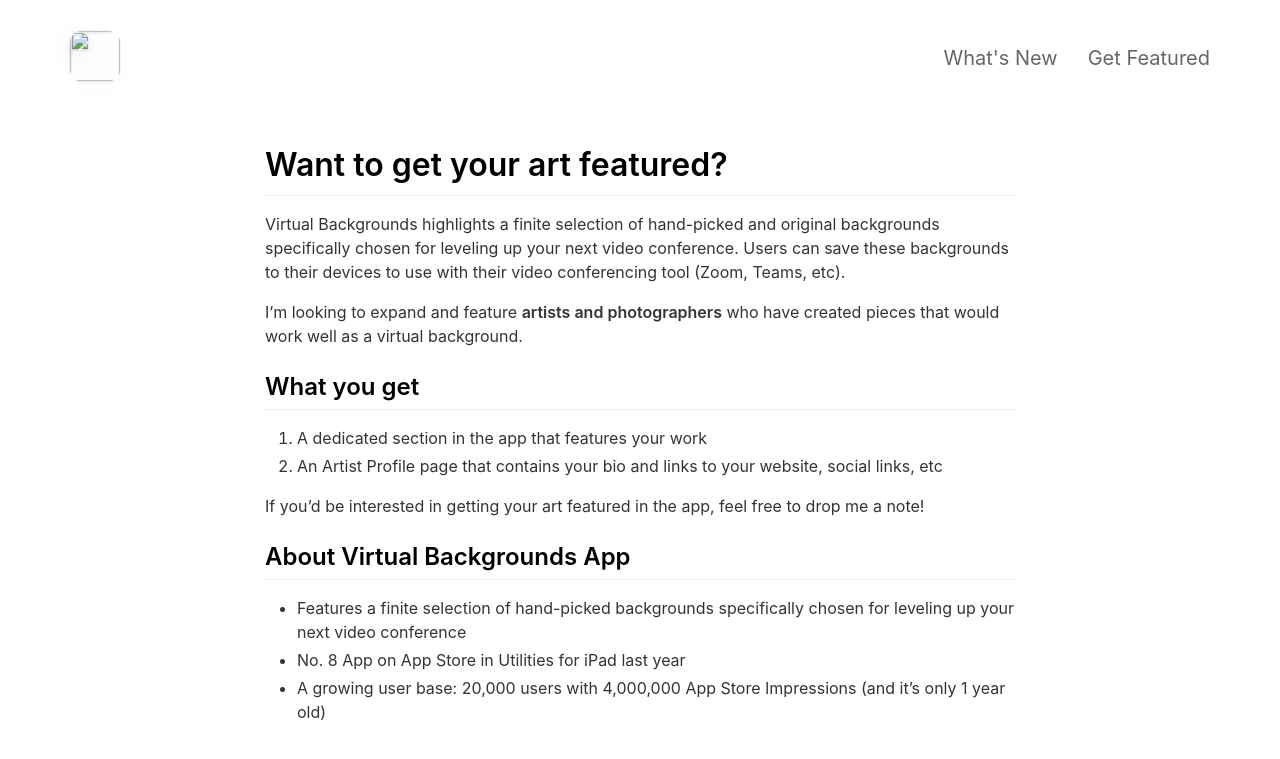
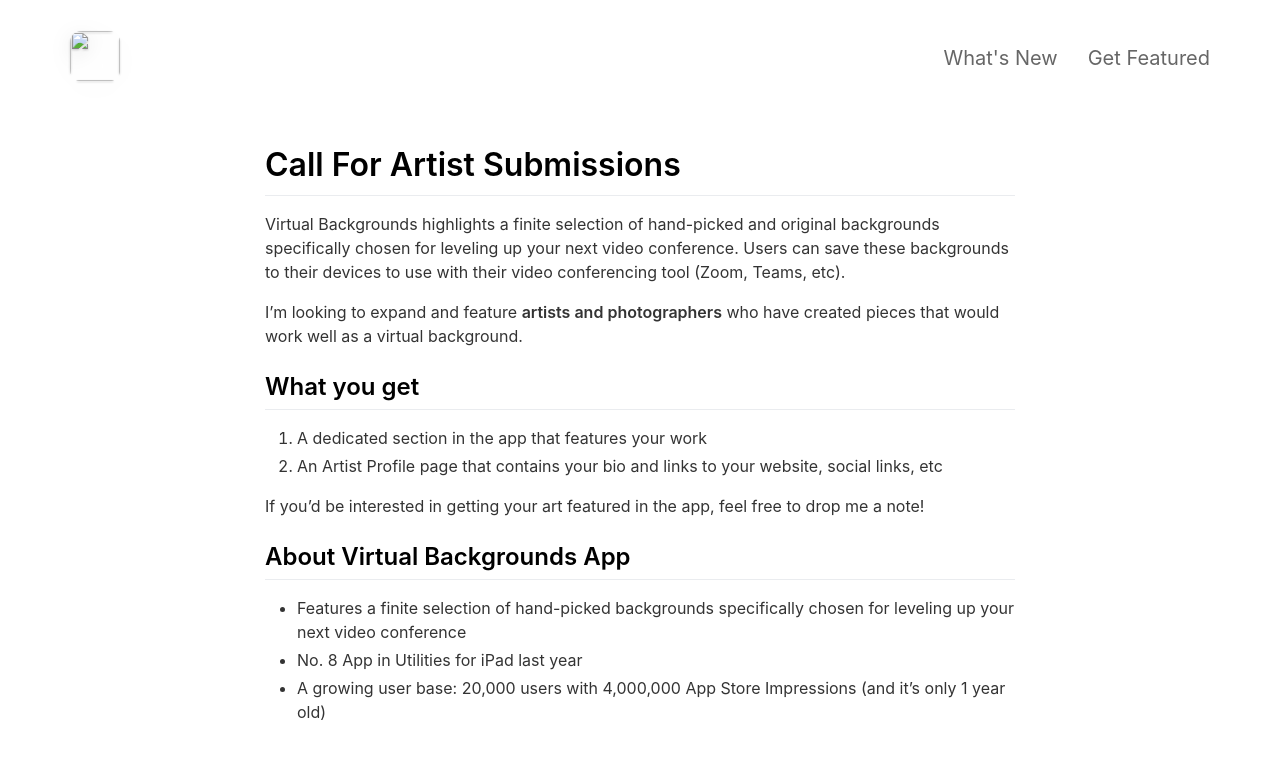
Before and after one commit to sonasapps/virtualbackgrounds, a Jekyll site: the page built from _pages/getfeatured.md, in a window 1280 px wide. Shown: the top 759 px of the page. Built offline with Jekyll 4.4.1, drawn with Linux system fonts in a browser that asks for light colours; nearby versions of some CDN libraries.

Commit message:
Update getfeatured.md

```diff
--- a/_pages/getfeatured.md
+++ b/_pages/getfeatured.md
@@ -4,7 +4,7 @@ title: Get Featured
 include_in_header: true
 ---
 
-# Want to get your art featured?
+# Call For Artist Submissions
 
 Virtual Backgrounds highlights a finite selection of hand-picked and original backgrounds specifically chosen for leveling up your next video conference. Users can save these backgrounds to their devices to use with their video conferencing tool (Zoom, Teams, etc).
 
@@ -18,5 +18,5 @@ If you’d be interested in getting your art featured in the app, feel free to d
 
 ## About Virtual Backgrounds App
 - Features a finite selection of hand-picked backgrounds specifically chosen for leveling up your next video conference
-- No. 8 App on App Store in Utilities for iPad last year
+- No. 8 App in Utilities for iPad last year
 - A growing user base: 20,000 users with 4,000,000 App Store Impressions (and it’s only 1 year old)
```
